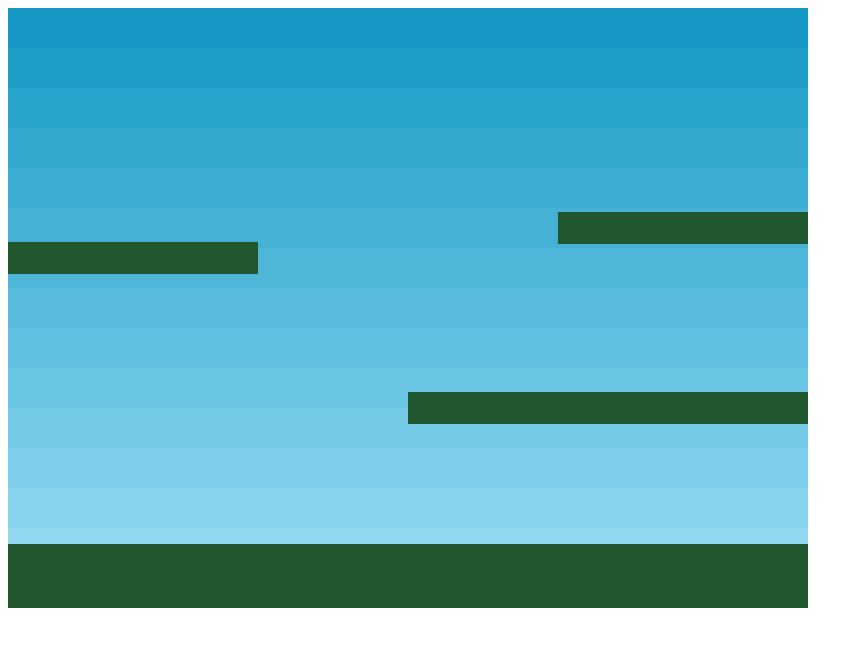
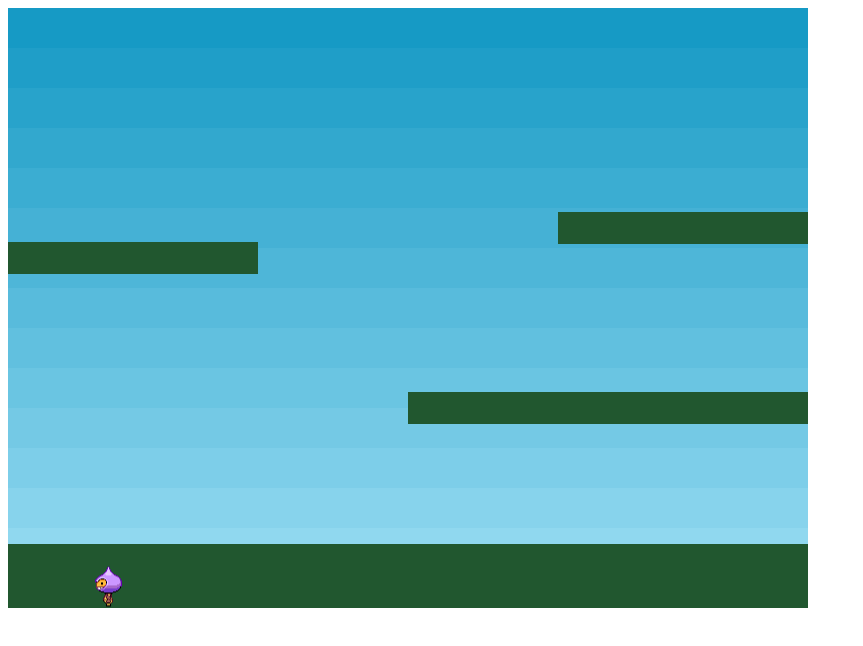
Before and after one commit to jn-html/phaserCreateFirstGameTuto, a website built with Parcel: page src/index.html in a window 1280 px wide. Shown: the whole page, without its empty margins (0-863 px from the left). Built offline with nearby package versions, Linux system fonts and the light colour scheme; animation ran at ten frames a second.

Commit message:
Add Player character & Player movement

```diff
--- a/src/index.html
+++ b/src/index.html
@@ -1,6 +1,6 @@
 <html>
   <head>
-    <title>doodle-like</title>
+    <title>Star-Collect</title>
   </head>
   <body>
     <script src="./main.js"></script>
--- a/src/main.js
+++ b/src/main.js
@@ -18,6 +18,9 @@ var config = {
   }
 };
 
+var player;
+var platforms;
+
 var game = new Phaser.Game(config);
 
 function preload () {
@@ -31,11 +34,11 @@ function preload () {
   );
 }
 
-var platforms;
-
     function create (){
+      // Game Background
       this.add.image(400, 300, 'sky');
 
+      // Ground Logic
       platforms = this.physics.add.staticGroup();
 
       platforms.create(400, 568, 'ground').setScale(2).refreshBody();
@@ -43,6 +46,32 @@ var platforms;
       platforms.create(600, 400, 'ground');
       platforms.create(50, 250, 'ground');
       platforms.create(750, 220, 'ground');
+
+      // Player logic
+      player = this.physics.add.sprite(100, 450, 'dude');
+
+        player.setBounce(0.2);
+        player.setCollideWorldBounds(true);
+
+        this.anims.create({
+            key: 'left',
+            frames: this.anims.generateFrameNumbers('dude', { start: 0, end: 3 }),
+            frameRate: 10,
+            repeat: -1
+        });
+
+        this.anims.create({
+            key: 'turn',
+            frames: [ { key: 'dude', frame: 4 } ],
+            frameRate: 20
+        });
+
+        this.anims.create({
+            key: 'right',
+            frames: this.anims.generateFrameNumbers('dude', { start: 5, end: 8 }),
+            frameRate: 10,
+            repeat: -1
+        });
     }
 
 function update () {
```
Also changed, not shown: dist/index.html.
